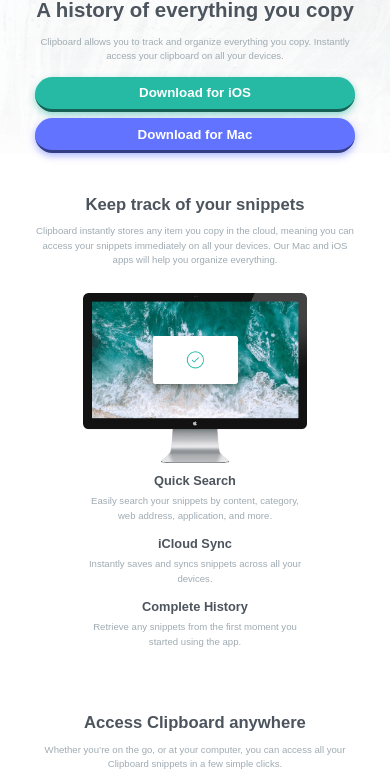
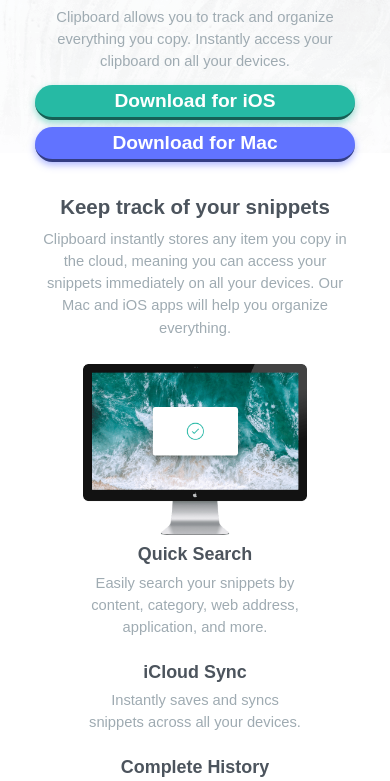
Before and after one commit to Seyi-Amusan/Clipboard-landing-page, a plain HTML site: page index.html in a window 390 px wide. Shown: the part 135-916 px from the top of the page. Drawn offline with Linux system fonts and the light colour scheme; a web font is replaced by a local one.

Commit message:
Responsive font sizes

```diff
--- a/style.css
+++ b/style.css
@@ -24,6 +24,11 @@
 }
 .header__heading {
   font-size: 3.2rem;
+}
+@media (max-width: 400px) {
+  .header__heading {
+    font-size: 4rem;
+  }
 }
 
 .main {
@@ -59,6 +64,7 @@
   display: grid;
   grid-template-rows: repeat(3, 1fr);
   align-items: center;
+  justify-items: center;
   width: 65%;
 }
 @media (max-width: 800px) {
@@ -74,6 +80,11 @@
 }
 .section_1__main--text-heading {
   font-size: 2rem;
+}
+@media (max-width: 400px) {
+  .section_1__main--text-heading {
+    font-size: 2.8rem;
+  }
 }
 
 .section_2 {
@@ -92,6 +103,7 @@
   justify-content: center;
   -moz-column-gap: 2.5rem;
        column-gap: 2.5rem;
+  row-gap: 6rem;
 }
 .section_3-box {
   display: grid;
@@ -215,6 +227,11 @@
     width: 100%;
   }
 }
+@media (max-width: 400px) {
+  .btn {
+    font-size: 3rem;
+  }
+}
 .btn:hover {
   transform: translateY(-3px);
 }
@@ -244,6 +261,11 @@
   font-size: 1.5rem;
   line-height: 1.5;
 }
+@media (max-width: 400px) {
+  .paragraph {
+    font-size: 2.3rem;
+  }
+}
 
 .section__header {
   display: grid;
@@ -257,9 +279,19 @@
 .section-heading {
   font-size: 2.6rem;
 }
+@media (max-width: 400px) {
+  .section-heading {
+    font-size: 3.2rem;
+  }
+}
 
 .section_3-box__heading {
   font-size: 1.7rem;
+}
+@media (max-width: 400px) {
+  .section_3-box__heading {
+    font-size: 2.5rem;
+  }
 }
 
 * {
```
